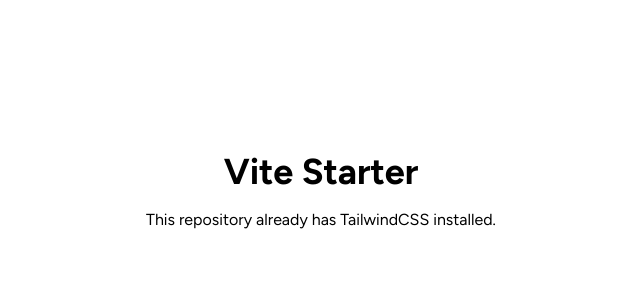
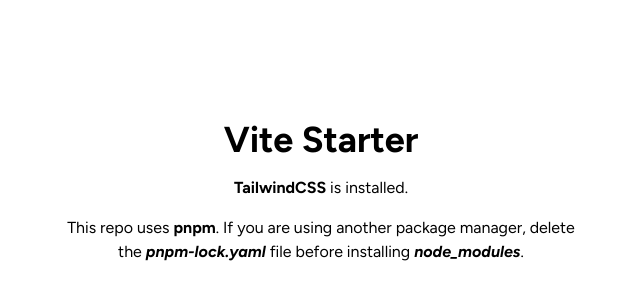
Before and after one commit to SankThomas/vite-starter, a React (Vite) app: page / in a window 1280 px wide. Shown: the part 208-508 px from the top of the page, without its empty margins (319-959 px from the left). Built offline with nearby package versions, Linux system fonts and the light colour scheme.

Commit message:
update landing page text

```diff
--- a/src/App.jsx
+++ b/src/App.jsx
@@ -5,7 +5,23 @@
     <div className="flex items-center justify-center text-center h-screen">
       <article className="space-y-4">
         <h1 className="font-bold text-4xl">Vite Starter</h1>
-        <p>This repository already has TailwindCSS installed.</p>
+        <p>
+          <strong>TailwindCSS</strong> is installed.
+        </p>
+        <p>
+          This repo uses <strong>pnpm</strong>. If you are using another package
+          manager, delete
+          <br />
+          the{" "}
+          <strong>
+            <em>pnpm-lock.yaml</em>
+          </strong>{" "}
+          file before installing{" "}
+          <strong>
+            <em>node_modules</em>
+          </strong>
+          .
+        </p>
       </article>
     </div>
   );
```
